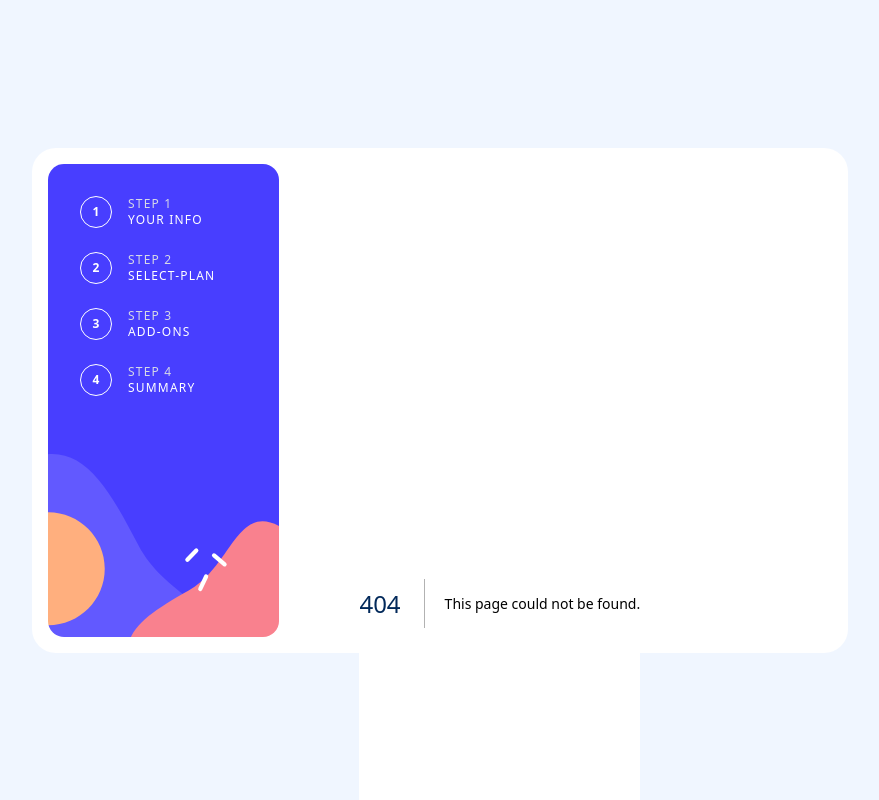
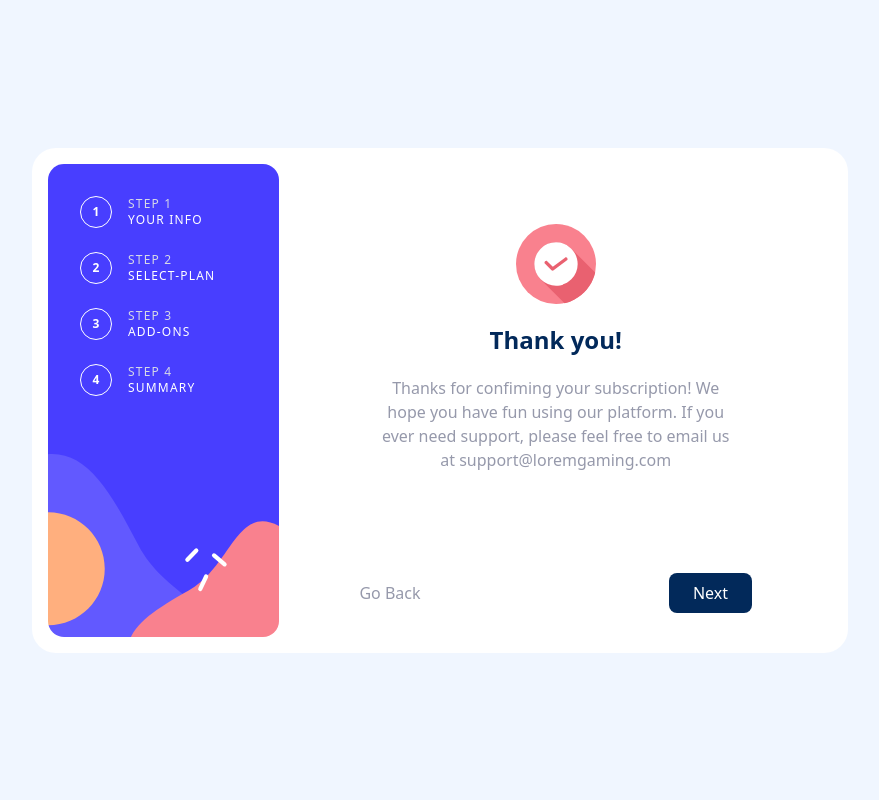
Before and after one commit to theritikshah/multi-step-form, a Next.js app: page /summary/thank-you in a window 1280 px wide. Before the commit this address had no page. Shown: the top 800 px of the page, without its empty margins (200-1079 px from the left). Built offline with nearby package versions, Linux system fonts and the light colour scheme.

Commit message:
Add thankyou page and thank you component

```diff
--- /dev/null
+++ b/app/components/Summary/ThankYou/index.tsx
@@ -0,0 +1,19 @@
+import React from "react";
+
+type Props = {};
+
+const ThankYou = (props: Props) => {
+  return (
+    <div className="flex flex-col justify-center items-center gap-5 p-5 rounded-lg">
+      <img src="/assests/images/icon-thank-you.svg" alt="" />
+      <h1>Thank you!</h1>
+      <p className="text-center text-cool-gray">
+        Thanks for confiming your subscription! We hope you have fun using our
+        platform. If you ever need support, please feel free to email us at
+        support@loremgaming.com
+      </p>
+    </div>
+  );
+};
+
+export default ThankYou;
--- /dev/null
+++ b/app/summary/thank-you/page.tsx
@@ -0,0 +1,10 @@
+import ThankYou from "@/app/components/Summary/ThankYou";
+import React from "react";
+
+type Props = {};
+
+const ThankYouPage = (props: Props) => {
+  return <ThankYou />;
+};
+
+export default ThankYouPage;
```
